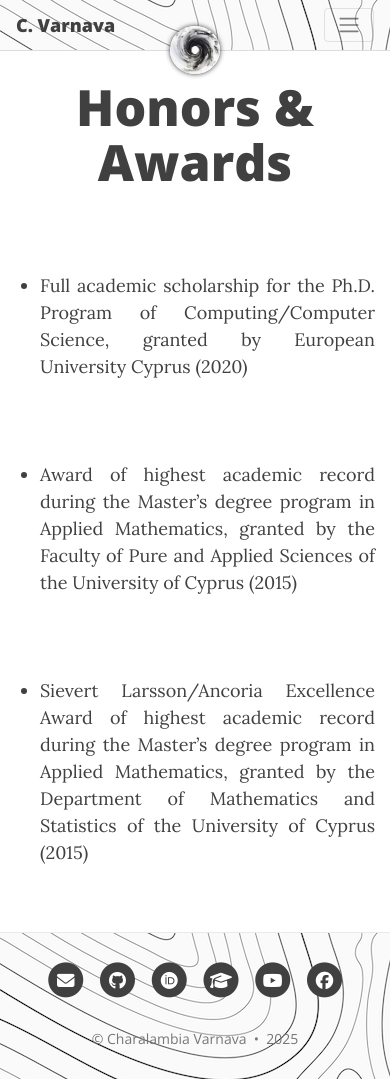
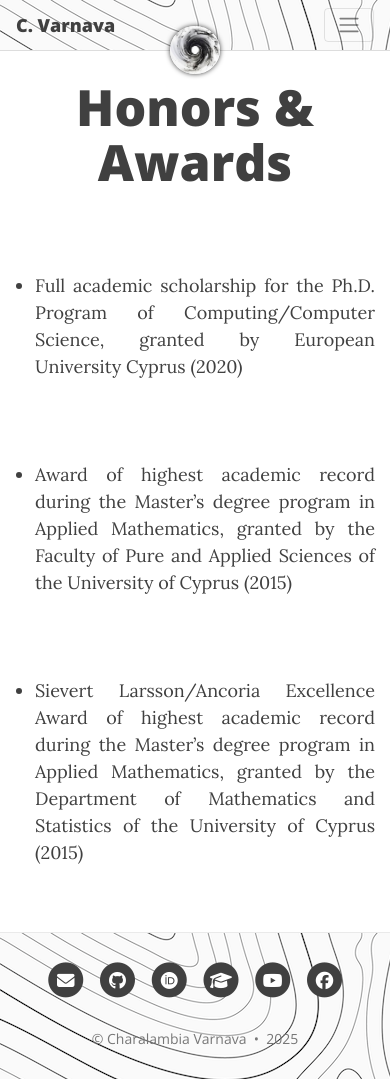
Before and after one commit to ch-var/ch-var.github.io, a Jekyll site: the page built from awards.html, in a window 390 px wide and 1079 px high. Built offline with Jekyll 4.4.1, drawn with Linux system fonts in a browser that asks for light colours.

Commit message:
Update awards.html

```diff
--- a/awards.html
+++ b/awards.html
@@ -43,7 +43,7 @@ title: Honors & Awards
 
   @media (max-width: 767px) {
     .responsive-margin {
-      margin-left: -15px;
+      margin-left: -20px;
       margin-right: 0;
     }
   }
```
